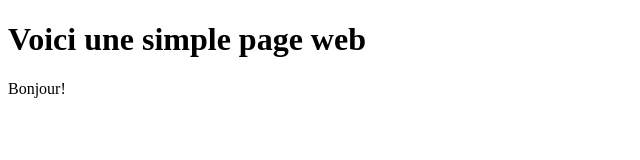
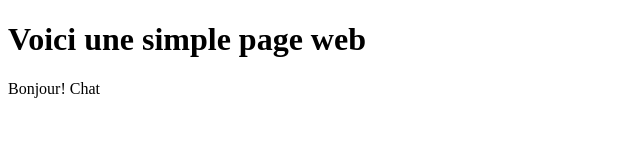
Before and after one commit to MousKamel/d73-labo-git-02, a plain HTML site: page index.html in a window 1280 px wide. Shown: the full height of the page, 0-640 px from the left. Drawn offline with Linux system fonts and the light colour scheme.

Commit message:
J'ai ajouter le nom de mon animal préféré

```diff
--- a/index.html
+++ b/index.html
@@ -4,7 +4,7 @@
 
 	<h1>Voici une simple page web</h1>
 
-	<p>Bonjour!</p>
+	<p>Bonjour! Chat</p>
 
 	</body>
 </html>
```
